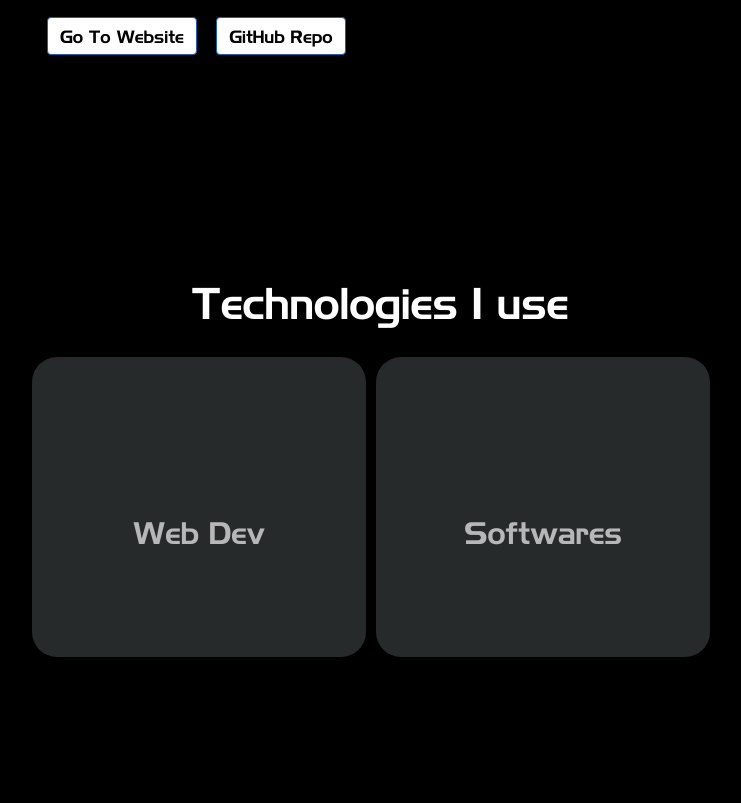
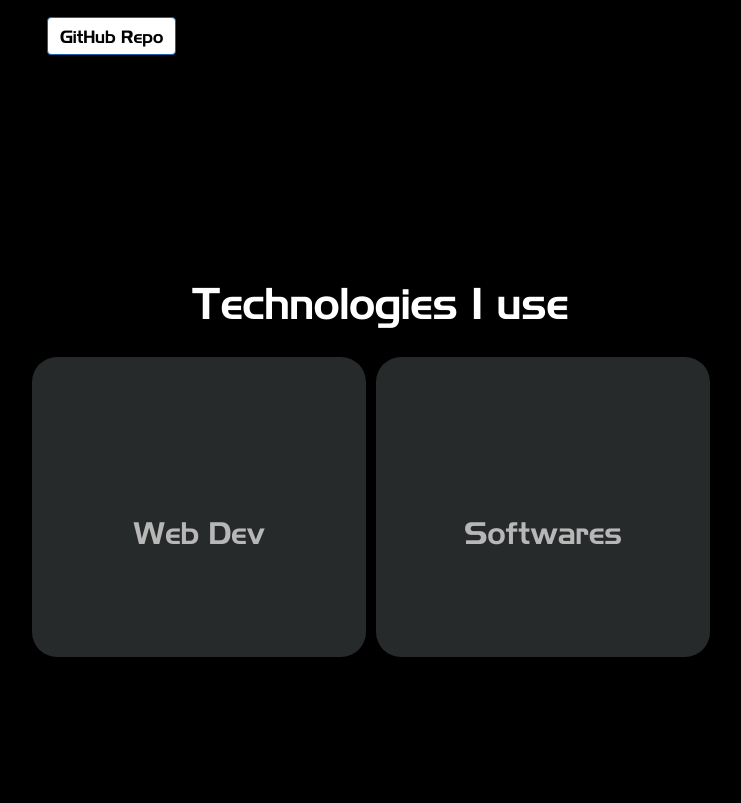
Before and after one commit to Mostafa-shaban-mohamed/Mostafa-shaban-mohamed.github.io, a plain HTML site: page Index.html in a window 1280 px wide. Shown: the part 1699-2502 px from the top of the page, without its empty margins (260-1001 px from the left). Drawn offline with Linux system fonts and the light colour scheme.

Commit message:
New Edit after graduation
deleted the sees website link

```diff
--- a/Index.html
+++ b/Index.html
@@ -76,7 +76,6 @@
                   monitor student participation and assess student performance.
               </p>
               <div style="margin-top:20px;">
-                  <a class="btn btn-primary" href="http://phicomm-001-site1.itempurl.com/">Go To Website</a> &ensp;
                   <a class="btn btn-primary" href="https://github.com/Mostafa-shaban-mohamed/Grad_Project">GitHub Repo</a>
               </div>
           </div>
```
